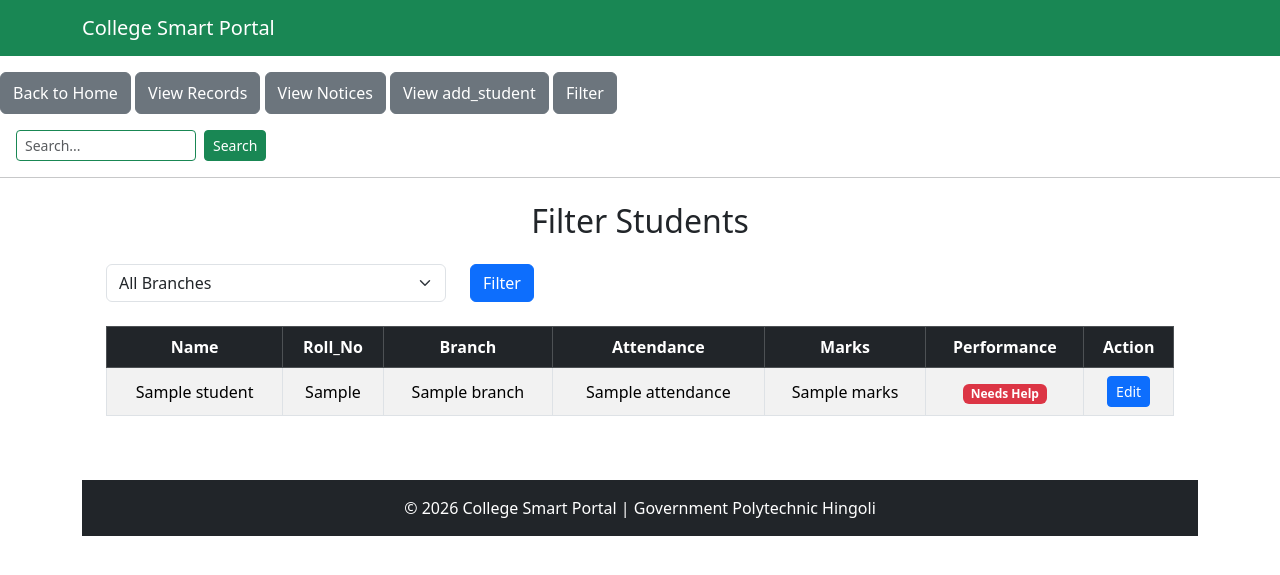
After one commit to srushti4504/python-trainig, a Flask app: template templates/filter.html in a window 1280 px wide. The commit adds this page. Shown: the top 575 px of the page. Run offline with Flask 3, Linux system fonts and the light colour scheme; the template is opened without the code that fills it: most values are stand-ins (such as "Sample title", 1, 10 or a date in 2020).

Commit message:
we add search and filter

```diff
--- a/templates/base.html
+++ b/templates/base.html
@@ -16,11 +16,32 @@
         </div>
     </nav>
 
-    <a href="{{ url_for('home') }}" class="btn btn-secondary mt-3">Back to Home</a>
-    <a href="{{ url_for('records') }}" class="btn btn-secondary mt-3">View Records</a>
-    <a href="{{ url_for('notices') }}" class="btn btn-secondary mt-3">View Notices</a>
-    <a href="{{ url_for('add_student') }}" class="btn btn-secondary mt-3">View add_student</a>
+    <a href="{{ url_for('home') }}" class="btn btn-secondary  py-2 mt-3">Back to Home</a>
+    <a href="{{ url_for('records') }}" class="btn btn-secondary  py-2 mt-3">View Records</a>
+    <a href="{{ url_for('notices') }}" class="btn btn-secondary  py-2 mt-3">View Notices</a>
+    <a href="{{ url_for('add_student') }}" class="btn btn-secondary  py-2 mt-3">View add_student</a>
+     <a href="{{url_for('filter')}}" class="btn btn-secondary  py-2 mt-3">Filter</a>
 
+
+
+     <!-- Small Search Bar -->
+    <form action="{{ url_for('search') }}" method="GET" class="d-flex ms-3 mt-3">
+
+        <input
+            type="search"
+            name="q"
+            class="form-control form-control-sm border-success"
+            placeholder="Search..."
+            value="{{ request.args.get('q', '') }}"
+            style="width: 180px;">
+
+        <button
+        type="submit"
+        class="btn btn-success btn-sm ms-2">
+            Search
+        </button>
+
+    </form>
     <hr>
 
     <div class="container mt-4">
--- /dev/null
+++ b/templates/filter.html
@@ -0,0 +1,93 @@
+{% extends "base.html" %}
+
+{% block content %}
+
+<div class="container mt-4">
+
+    <h2 class="text-center mb-4">Filter Students</h2>
+
+    <!-- Filter Form -->
+    <form method="GET" action="{{ url_for('filter') }}" class="row mb-4">
+
+        <div class="col-md-4">
+            <select name="branch" class="form-select">
+
+                <option value="">All Branches</option>
+
+                {% for branch in branches %}
+                <option value="{{ branch }}"
+                    {% if selected_branch == branch %}selected{% endif %}>
+                    {{ branch }}
+                </option>
+                {% endfor %}
+
+            </select>
+        </div>
+
+        <div class="col-md-2">
+            <button type="submit" class="btn btn-primary">
+                Filter
+            </button>
+        </div>
+
+    </form>
+
+    <!-- Student Table -->
+    <div class="table-responsive">
+
+        <table class="table table-bordered table-striped table-hover text-center align-middle">
+
+            <thead class="table-dark">
+                <tr>
+                    <th>Name</th>
+                    <th>Roll_No</th>
+                    <th>Branch</th>
+                    <th>Attendance</th>
+                    <th>Marks</th>
+                    <th>Performance</th>
+                    <th>Action</th>
+                </tr>
+            </thead>
+
+            <tbody>
+
+                {% for student in students %}
+                <tr>
+
+                    <td>{{ student["name"] }}</td>
+                    <td>{{ student["roll_no"] }}</td>
+                    <td>{{ student["branch"] }}</td>
+                    <td>{{ student["attendance"] }}</td>
+                    <td>{{ student["marks"] }}</td>
+
+                    <td>
+                        {% if student["marks"] >= 80 %}
+                            <span class="badge bg-success">Excellent</span>
+
+                        {% elif student["marks"] >= 60 %}
+                            <span class="badge bg-warning text-dark">Average</span>
+
+                        {% else %}
+                            <span class="badge bg-danger">Needs Help</span>
+                        {% endif %}
+                    </td>
+
+                    <td>
+                        <a href="{{ url_for('edit_student', id=student['id']) }}"
+                           class="btn btn-sm btn-primary">
+                            Edit
+                        </a>
+                    </td>
+
+                </tr>
+                {% endfor %}
+
+            </tbody>
+
+        </table>
+
+    </div>
+
+</div>
+
+{% endblock %}
```
Also changed, not shown: project Flask.py (+57 -0 lines), templates/search.html (added, +70 -0 lines).
